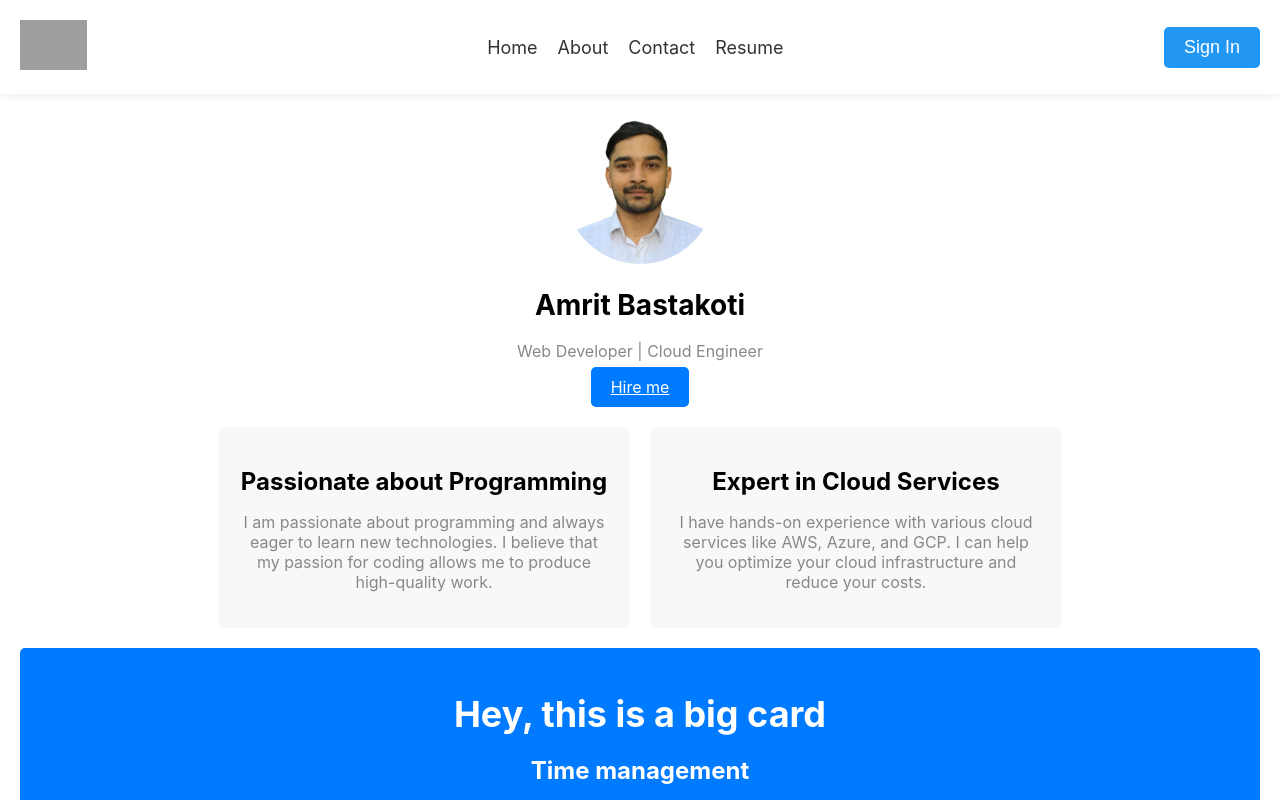
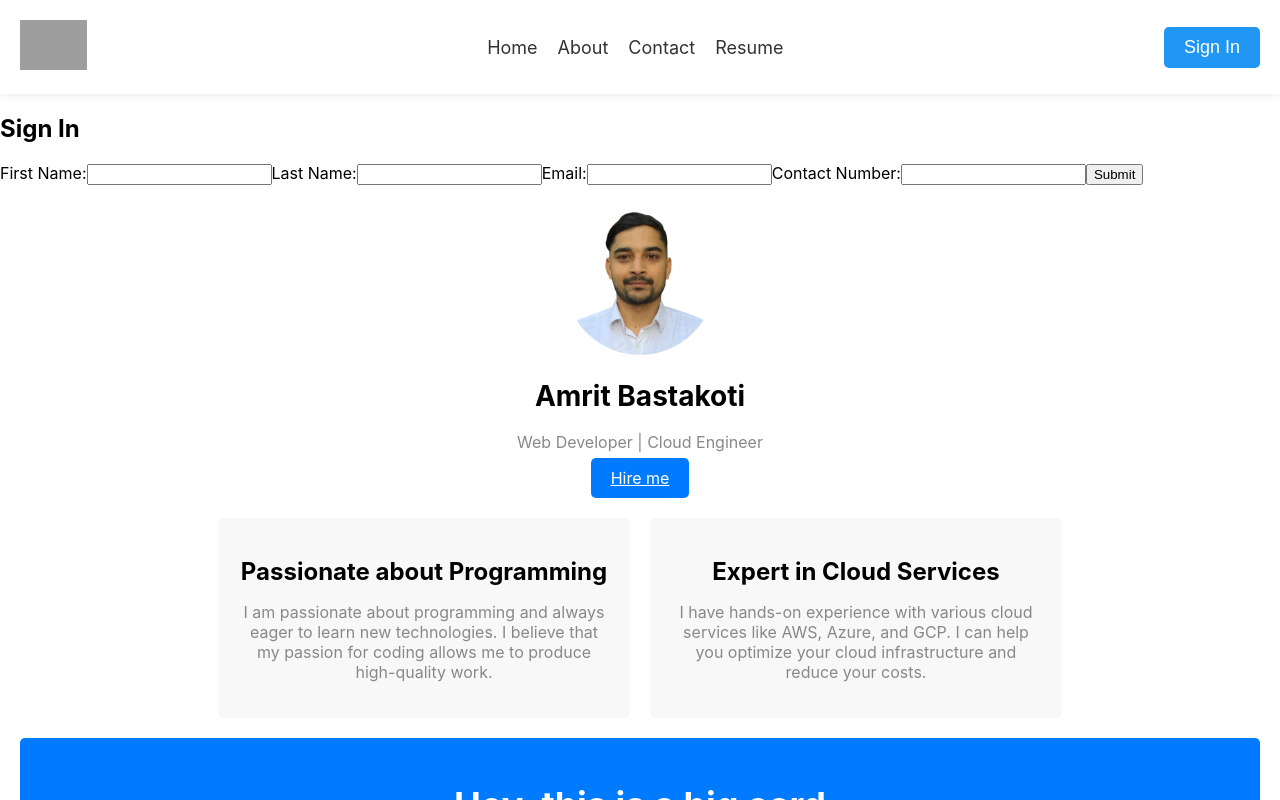
Before and after one commit to Amrit618/profile, a React (Create React App) app: page / in a window 1280 px wide. Both pictures are taken after a click on the button "Sign In". Shown: the top 800 px of the page. Built offline with nearby package versions, Linux system fonts and the light colour scheme; grey boxes are pictures that could not be loaded.

Commit message:
added sign in css

```diff
--- a/src/Pages/Navbar.tsx
+++ b/src/Pages/Navbar.tsx
@@ -1,14 +1,20 @@
-import React from 'react';
+import React, { useState } from 'react';
 import { Link, useNavigate } from 'react-router-dom';
 import '../styles/navbar.css';
-
+import SignInForm from './SignInForm'; // Import the SignInForm component
 
 function Navbar() {
-   const navigate = useNavigate();
+  const navigate = useNavigate();
+  const [isSignInFormVisible, setSignInFormVisible] = useState(false); // Add state for sign-in form visibility
 
-   function handleLogoClick() {
-     navigate('/');
-   }
+  function handleLogoClick() {
+    navigate('/');
+  }
+
+  function handleSignInButtonClick() {
+    setSignInFormVisible(!isSignInFormVisible); // Toggle the sign-in form visibility
+  }
+
   return (
     <>
       <nav className="navbar">
@@ -34,10 +40,14 @@ function Navbar() {
             <Link to="/resume">Resume</Link>
           </li>
         </ul>
-        <button className="navbar-button">Sign In</button>
+        <button className="navbar-button" onClick={handleSignInButtonClick}>
+          Sign In
+        </button>
       </nav>
+      {isSignInFormVisible && <SignInForm />}{' '}
+      {/* Render the sign-in form based on the state */}
     </>
   );
 }
 
-export default Navbar
+export default Navbar;
--- /dev/null
+++ b/src/Pages/SignInForm.tsx
@@ -0,0 +1,80 @@
+import React, { useState } from 'react';
+import '../styles/SignIn.css';
+
+interface SignInFormData {
+  firstName: string;
+  lastName: string;
+  email: string;
+  contactNumber: string;
+}
+
+function SignInForm() {
+  const [formData, setFormData] = useState<SignInFormData>({
+    firstName: '',
+    lastName: '',
+    email: '',
+    contactNumber: '',
+  });
+
+  function handleSubmit(event: React.FormEvent) {
+    event.preventDefault();
+    // Handle form submission logic here, e.g. send data to backend API
+    console.log('Form submitted:', formData);
+    // Reset form fields
+    setFormData({
+      firstName: '',
+      lastName: '',
+      email: '',
+      contactNumber: '',
+    });
+  }
+
+  return (
+    <form onSubmit={handleSubmit}>
+      <h2>Sign In</h2>
+      <label>
+        First Name:
+        <input
+          type="text"
+          value={formData.firstName}
+          onChange={(event) =>
+            setFormData({ ...formData, firstName: event.target.value })
+          }
+        />
+      </label>
+      <label>
+        Last Name:
+        <input
+          type="text"
+          value={formData.lastName}
+          onChange={(event) =>
+            setFormData({ ...formData, lastName: event.target.value })
+          }
+        />
+      </label>
+      <label>
+        Email:
+        <input
+          type="email"
+          value={formData.email}
+          onChange={(event) =>
+            setFormData({ ...formData, email: event.target.value })
+          }
+        />
+      </label>
+      <label>
+        Contact Number:
+        <input
+          type="tel"
+          value={formData.contactNumber}
+          onChange={(event) =>
+            setFormData({ ...formData, contactNumber: event.target.value })
+          }
+        />
+      </label>
+      <button type="submit">Submit</button>
+    </form>
+  );
+}
+
+export default SignInForm;
--- /dev/null
+++ b/src/styles/SignIn.css
@@ -0,0 +1,55 @@
+/* Styles for the form container */
+.form-container {
+  max-width: 400px;
+  margin: 0 auto;
+  padding: 20px;
+  background-color: #f8f8f8;
+  border: 1px solid #ddd;
+  border-radius: 5px;
+}
+
+/* Styles for form headings */
+.form-container h2 {
+  margin-top: 0;
+  margin-bottom: 20px;
+  font-size: 24px;
+  font-weight: bold;
+  color: #333;
+}
+
+/* Styles for form labels */
+.form-container label {
+  display: block;
+  margin-bottom: 10px;
+  font-weight: bold;
+  color: #555;
+}
+
+/* Styles for form inputs */
+.form-container input {
+  display: block;
+  width: 100%;
+  padding: 8px 12px;
+  margin-bottom: 20px;
+  border: 1px solid #ccc;
+  border-radius: 4px;
+}
+
+/* Styles for submit button */
+.form-container button[type="submit"] {
+  display: block;
+  width: 100%;
+  padding: 12px;
+  background-color: #007bff;
+  color: #fff;
+  font-size: 16px;
+  font-weight: bold;
+  border: none;
+  border-radius: 4px;
+  cursor: pointer;
+  transition: background-color 0.3s ease;
+}
+
+.form-container button[type="submit"]:hover {
+  background-color: #0056b3;
+}
```
